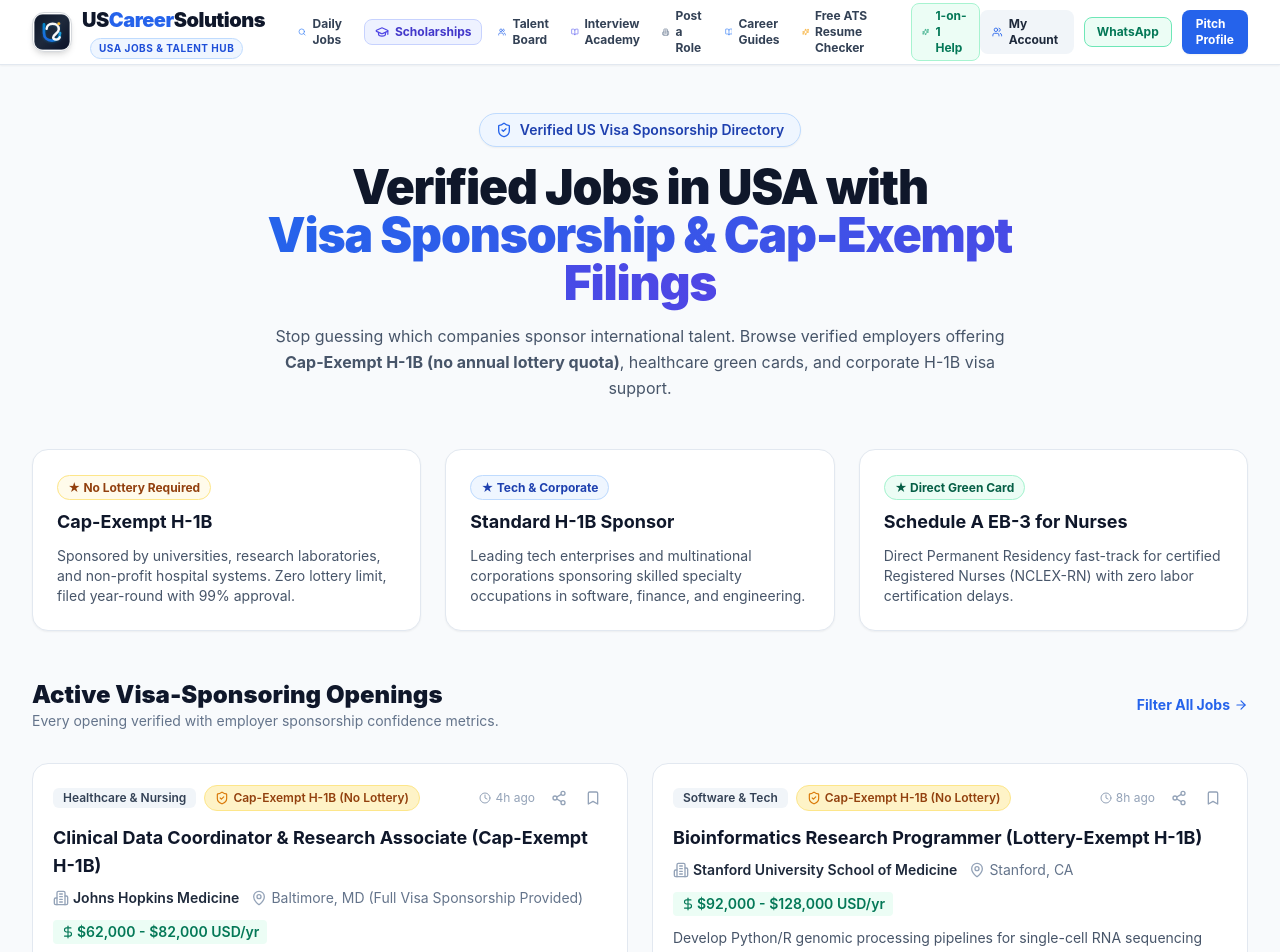
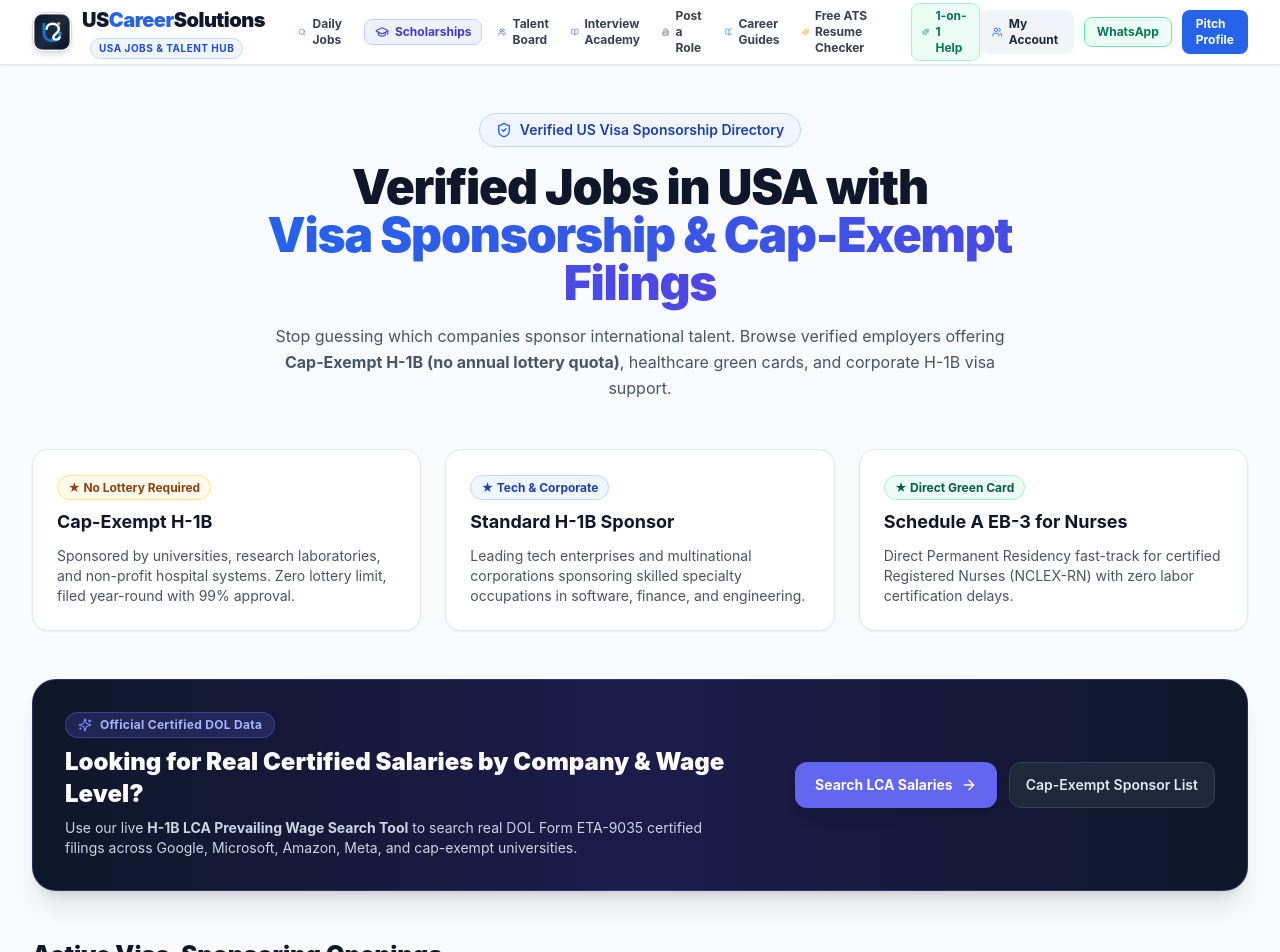
Before and after one commit to dhshishirD/US_Career_Solutions, a Next.js app: page /landing/visa-sponsorship-jobs in a window 1280 px wide. Shown: the top 952 px of the page. Built offline with nearby package versions, Linux system fonts and the light colour scheme.

Commit message:
feat: optimize GTA application, CPT full time, W-8BEN contractor keywords and add interactive tool funnels

```diff
--- a/app/landing/visa-sponsorship-jobs/page.tsx
+++ b/app/landing/visa-sponsorship-jobs/page.tsx
@@ -75,6 +75,37 @@ export default function VisaSponsorshipJobsLandingPage() {
         </div>
       </div>
 
+      {/* High-Intent LCA Prevailing Wage Search Banner */}
+      <div className="mb-12 bg-gradient-to-r from-slate-900 via-indigo-950 to-slate-900 border border-indigo-500/30 rounded-3xl p-6 sm:p-8 text-white shadow-xl flex flex-col md:flex-row items-start md:items-center justify-between gap-6">
+        <div className="space-y-2 max-w-2xl">
+          <div className="inline-flex items-center gap-2 bg-indigo-500/20 text-indigo-300 border border-indigo-500/40 px-3 py-1 rounded-full text-xs font-bold tracking-wide">
+            <Sparkles className="w-3.5 h-3.5 text-indigo-400" />
+            Official Certified DOL Data
+          </div>
+          <h3 className="text-xl sm:text-2xl font-black text-white">
+            Looking for Real Certified Salaries by Company & Wage Level?
+          </h3>
+          <p className="text-xs sm:text-sm text-slate-300 leading-relaxed">
+            Use our live <strong>H-1B LCA Prevailing Wage Search Tool</strong> to search real DOL Form ETA-9035 certified filings across Google, Microsoft, Amazon, Meta, and cap-exempt universities.
+          </p>
+        </div>
+        <div className="flex flex-col sm:flex-row gap-3 shrink-0">
+          <Link
+            href="/tools/lca-salary-search"
+            className="inline-flex items-center justify-center gap-2 bg-indigo-500 hover:bg-indigo-600 text-white text-xs sm:text-sm font-bold px-5 py-3 rounded-xl shadow-lg transition-all"
+          >
+            <span>Search LCA Salaries</span>
+            <ArrowRight className="w-4 h-4" />
+          </Link>
+          <Link
+            href="/guides/top-cap-exempt-h1b-sponsors-list-2026"
+            className="inline-flex items-center justify-center gap-2 bg-slate-800 hover:bg-slate-700 text-slate-200 border border-slate-700 text-xs sm:text-sm font-semibold px-4 py-3 rounded-xl transition-all"
+          >
+            <span>Cap-Exempt Sponsor List</span>
+          </Link>
+        </div>
+      </div>
+
       {/* Live Sponsoring Openings */}
       <div className="mb-8 flex items-center justify-between">
         <div>
--- a/app/scholarships/page.tsx
+++ b/app/scholarships/page.tsx
@@ -134,12 +134,18 @@ function ScholarshipsContent() {
             Unlike other countries where universities charge massive tuition, US departments hire international graduate students as <strong>Graduate Research Assistants (GRA)</strong> or <strong>Teaching Assistants (GTA)</strong>. The university pays 100% of your tuition and gives you a bi-weekly paycheck to cover housing, food, and living expenses.
           </p>
         </div>
-        <div className="shrink-0">
+        <div className="shrink-0 flex flex-col sm:flex-row gap-2">
+          <Link
+            href="/guides/study-usa-zero-tuition-graduate-assistantship"
+            className="inline-flex items-center justify-center gap-1.5 text-xs font-bold px-4 py-2.5 rounded-xl bg-slate-900 hover:bg-slate-800 text-white shadow transition-all whitespace-nowrap"
+          >
+            <span>GTA Application Guide</span> <ArrowRight className="w-3.5 h-3.5 text-indigo-400" />
+          </Link>
           <Link
             href="/services"
-            className="inline-flex items-center gap-1.5 text-xs font-bold px-4 py-2.5 rounded-xl bg-indigo-600 hover:bg-indigo-700 text-white shadow transition-all whitespace-nowrap"
+            className="inline-flex items-center justify-center gap-1.5 text-xs font-bold px-4 py-2.5 rounded-xl bg-indigo-600 hover:bg-indigo-700 text-white shadow transition-all whitespace-nowrap"
           >
-            Get SOP & Email Help <ArrowRight className="w-3.5 h-3.5" />
+            <span>Get SOP & Email Help</span> <ArrowRight className="w-3.5 h-3.5" />
           </Link>
         </div>
       </div>
```
